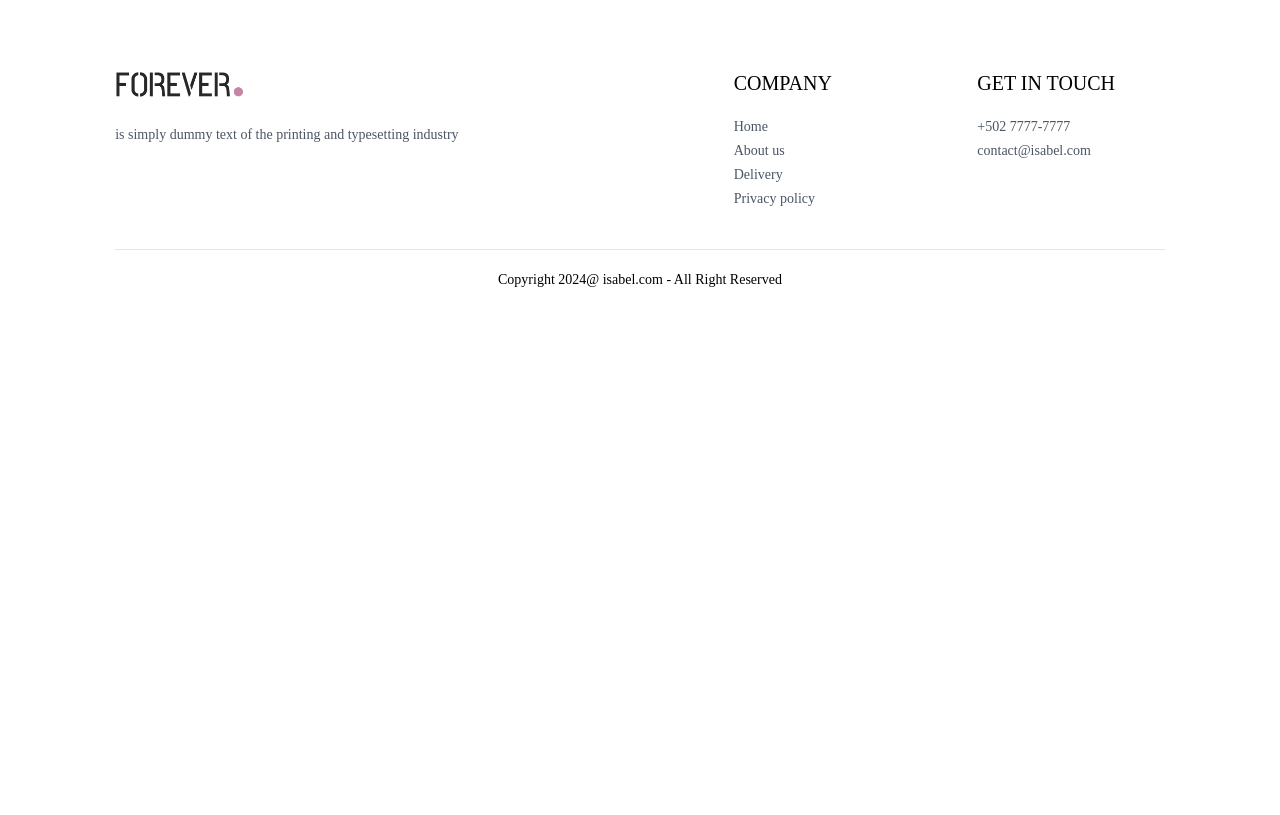
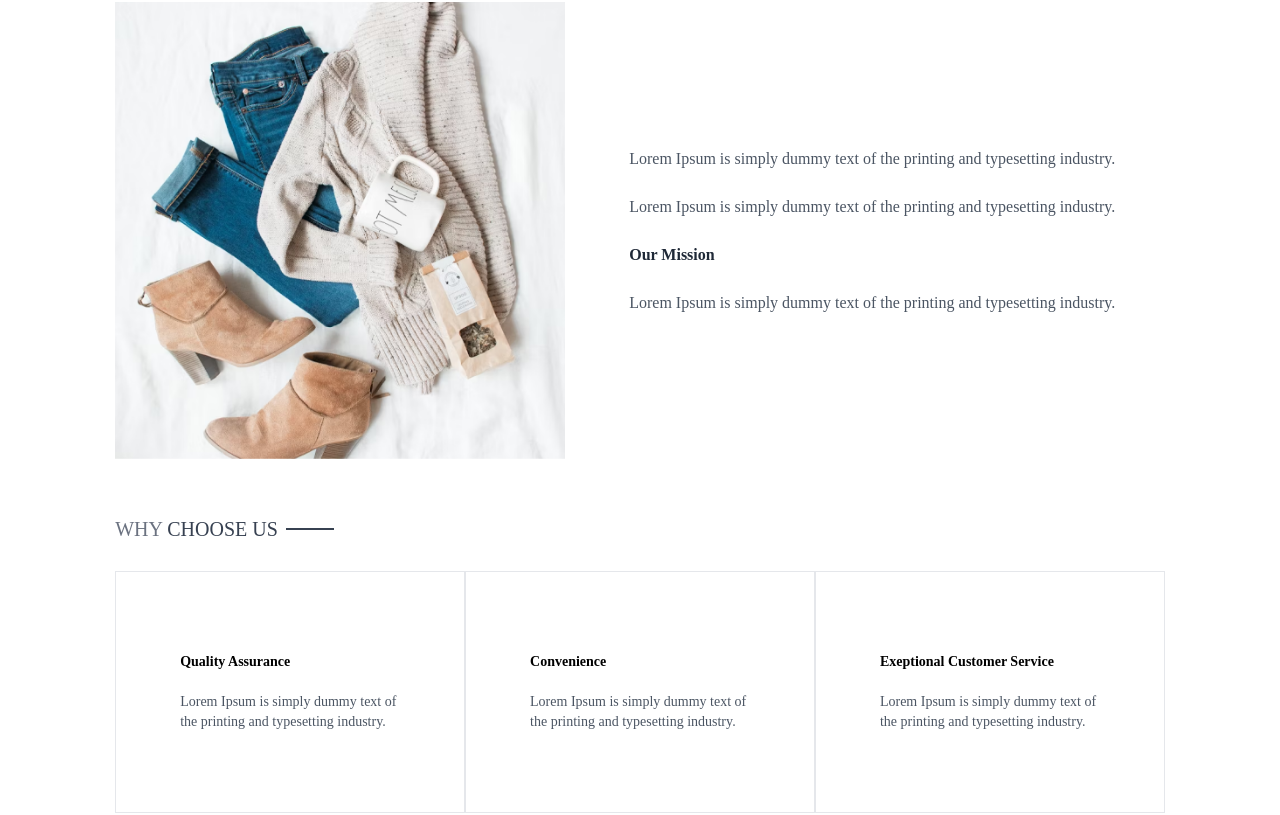
Before and after one commit to Lilian1306/ecommerce_app, a React (Vite) app in the folder frontend/: page /about in a window 1280 px wide. Shown: the part 226-1041 px from the top of the page. Before the commit the page ends 800 px from the top, so only its background shows below. Built offline with nearby package versions, Linux system fonts and the light colour scheme.

Commit message:
Working in the about page

```diff
--- a/frontend/src/components/RelatedProducts.jsx
+++ b/frontend/src/components/RelatedProducts.jsx
@@ -1,13 +1,12 @@
 
 import React, { useContext, useEffect, useState } from 'react'
 import { ShopContext } from '../context/ShopContext'
-import { products } from '../assets/assets'
 import Title from './Title'
 import ProductItem from "./ProductItem"
 
 export default function RelatedProducts({category, subCategory}) {
 
-    const { product } = useContext(ShopContext)
+    const { products } = useContext(ShopContext)
     const [related, setRelated] = useState([])
 
     useEffect(() => {
--- a/frontend/src/pages/About.jsx
+++ b/frontend/src/pages/About.jsx
@@ -1,9 +1,40 @@
 import React from 'react'
+import Title from '../components/Title'
+import { assets } from '../assets/assets'
 
 export default function About() {
   return (
     <div>
-      About
+      <div className='text-2xl text-center pt-8 border-t'>
+        <Title text1={'ABOUT'} text2={'US'}/>
+      </div>
+      <div className='my-10 flex flex-col md:flex-row gap-16'>
+        <img className='w-full md:max-w-[450px]' src={assets.about_img} alt=''/>
+         <div className='flex flex-col justify-center gap-6 md:w-2/4 text-gray-600'>
+            <p>Lorem Ipsum is simply dummy text of the printing and typesetting industry. </p>
+            <p>Lorem Ipsum is simply dummy text of the printing and typesetting industry. </p>
+            <b className='text-gray-800'>Our Mission</b>
+            <p>Lorem Ipsum is simply dummy text of the printing and typesetting industry.</p>
+         </div>
+      </div>
+      <div className='text-xl py-4'>
+        <Title text1={'WHY'} text2={'CHOOSE US'}/>
+      </div>
+      <div className='flex flex-col md:flex-row text-sm mb-20'>
+       <div className='border px-10 md:px-16 py-8 sm:py-20 flex flex-col gap-5'>
+        <b>Quality Assurance</b>
+        <p className='text-gray-600'>Lorem Ipsum is simply dummy text of the printing and typesetting industry.</p>
+       </div>
+       <div className='border px-10 md:px-16 py-8 sm:py-20 flex flex-col gap-5'>
+        <b>Convenience</b>
+        <p className='text-gray-600'>Lorem Ipsum is simply dummy text of the printing and typesetting industry.</p>
+       </div>
+       <div className='border px-10 md:px-16 py-8 sm:py-20 flex flex-col gap-5'>
+        <b>Exeptional Customer Service</b>
+        <p className='text-gray-600'>Lorem Ipsum is simply dummy text of the printing and typesetting industry.</p>
+       </div>
+      </div>
+
     </div>
   )
 }
```
